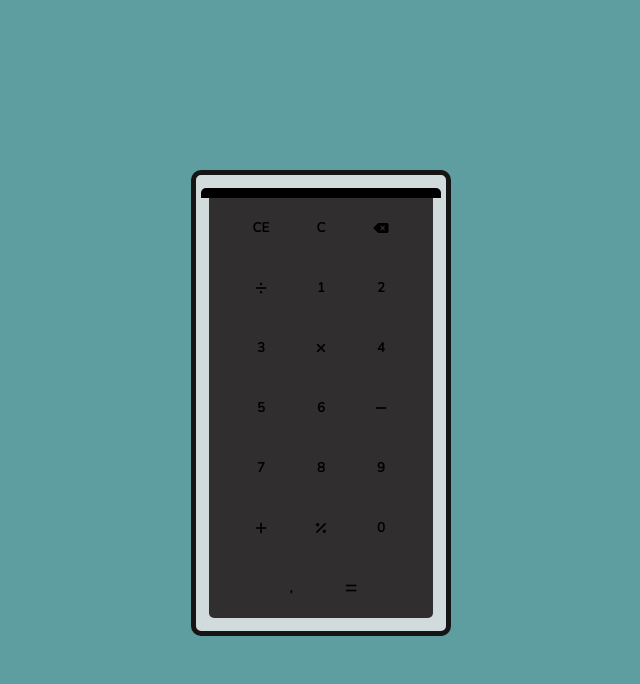
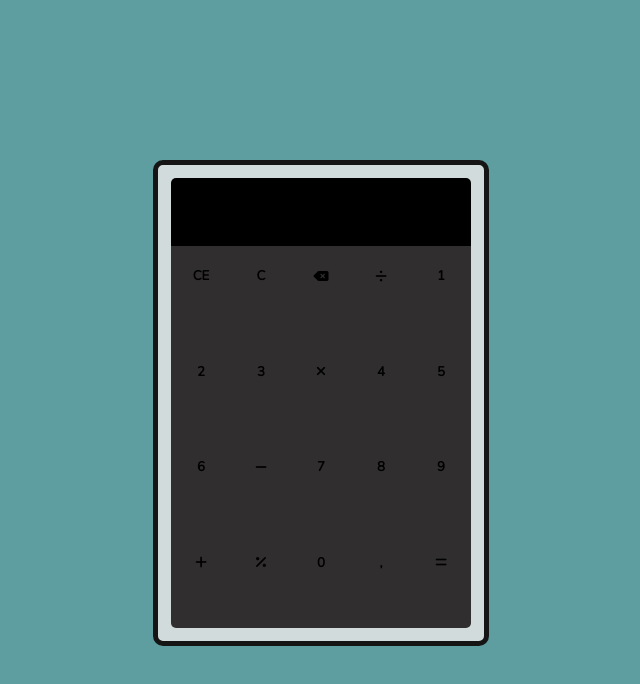
Before and after one commit to NicholasEmery/Mini-Projetos-JavaScript-DevIniciante, a plain HTML site: page calculadora/index.html in a window 1280 px wide. Shown: the whole page, without its empty margins (319-959 px from the left). Drawn offline with nearby package versions, Linux system fonts and the light colour scheme.

Commit message:
Update style.css

```diff
--- a/calculadora/css/style.css
+++ b/calculadora/css/style.css
@@ -14,8 +14,8 @@ body {
 
 #container {
   background-color: rgb(210, 219, 219);
-  width: 17.8%;
-  height: 54.4%;
+  width: 300px;
+  height: 450px;
   padding: 13px;
   border: 5px solid rgb(22, 21, 21);
   border-radius: 10px;
@@ -31,10 +31,10 @@ body {
   font-family: "Nunito", sans-serif;
   font-weight: 700;
   font-size: 35px;
-  width: 220px;
-  height: 60px;
-  border-left: 10px solid black;
-  border-right: 10px solid black;
+  width: 100%;
+  height: 80px;
+  /* border-left: 10px solid black; */
+  /* border-right: 10px solid black; */
   border-top-left-radius: 5px;
   border-top-right-radius: 5px;
   overflow-x: hidden;
@@ -48,9 +48,10 @@ body {
   display: flex;
   border-bottom-left-radius: 5px;
   border-bottom-right-radius: 5px;
+  width: 100%;
+  height: 100%;
   flex-wrap: wrap;
   justify-content: center;
-  width: 100%;
 }
 
 button {
```
